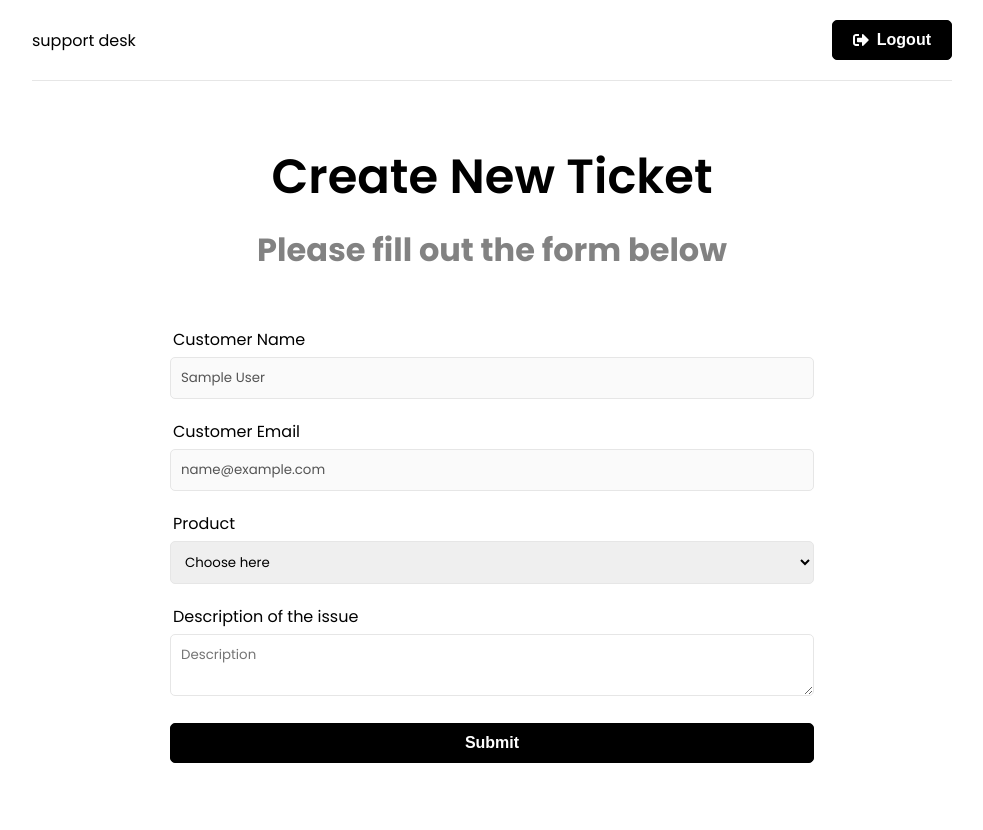
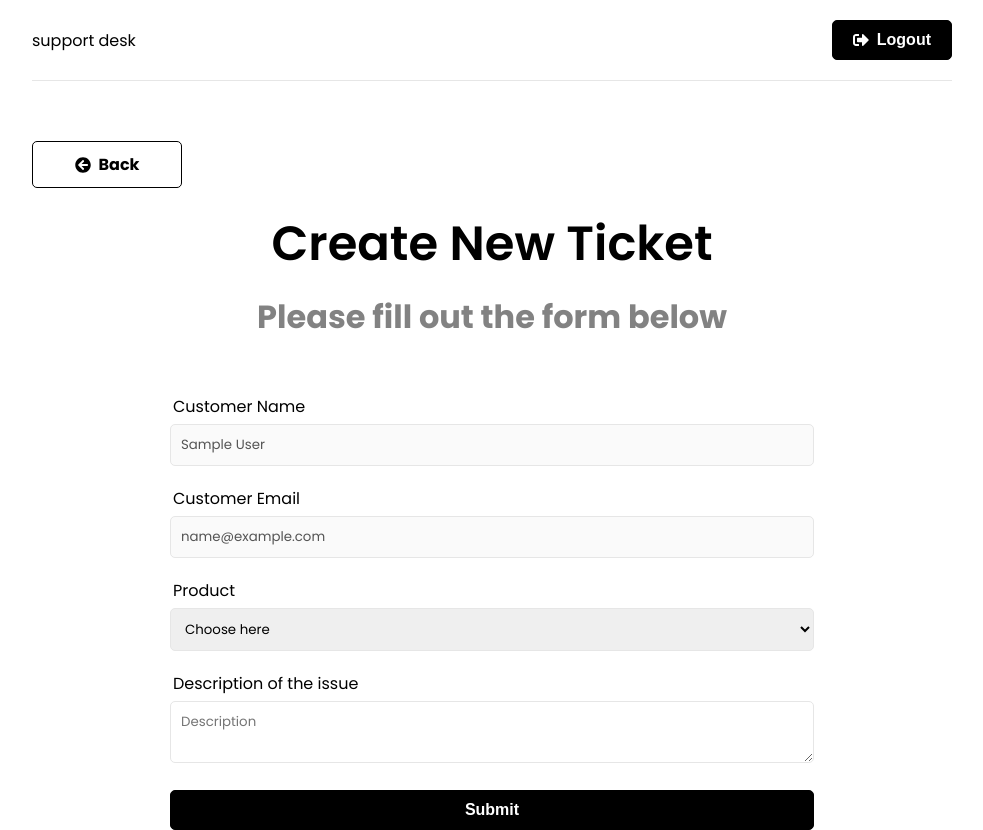
Before and after one commit to ShiranRidel/SupportDesk-MERN, a React (Create React App) app in the folder frontend/: page /new-ticket in a window 1280 px wide. Shown: the whole page, without its empty margins (148-1131 px from the left). Before the commit the page ends 800 px from the top, so only its background shows below. Built offline with nearby package versions, Linux system fonts and the light colour scheme; sample sign-in values are in the browser's storage.

Commit message:
create BackButton components

```diff
--- /dev/null
+++ b/frontend/src/components/BackButton.jsx
@@ -0,0 +1,12 @@
+import { FaArrowCircleLeft } from 'react-icons/fa'
+import { Link } from 'react-router-dom'
+
+const BackButton = ({ url }) => {
+  return (
+    <Link to={url} className='btn btn-reverse btn-back'>
+      <FaArrowCircleLeft /> Back
+    </Link>
+  )
+}
+
+export default BackButton
--- a/frontend/src/pages/NewTicket.jsx
+++ b/frontend/src/pages/NewTicket.jsx
@@ -4,6 +4,7 @@
 import { toast } from "react-toastify";
 import { createTicket, reset } from "../features/tickets/ticketSlice";
 import Spinner from "../components/Spinner";
+import BackButton from "../components/BackButton";
 
 function NewTicket() {
   const { user } = useSelector((state) => state.auth);
@@ -44,6 +45,7 @@
 
   return (
     <>
+      <BackButton url="/" />
       <section className="heading">
         <h1>Create New Ticket</h1>
         <p>Please fill out the form below</p>
```
